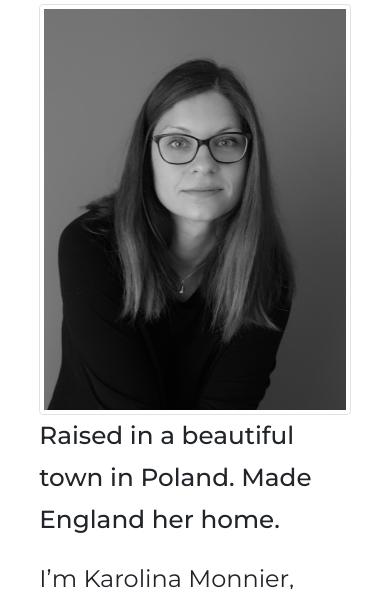
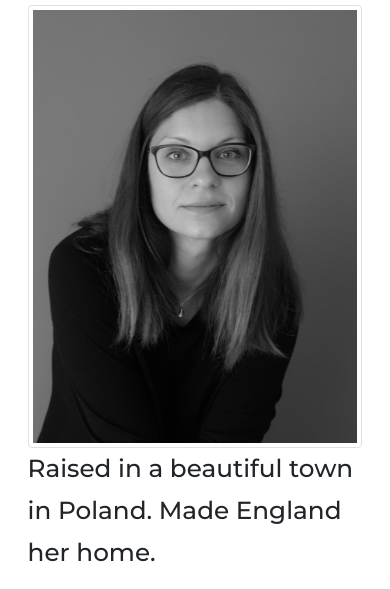
Before and after one commit to Kalamon9/Portfolio2, a plain HTML site: page index.html in a window 390 px wide. Shown: the part 716-1305 px from the top of the page. Drawn offline with nearby package versions, Linux system fonts and the light colour scheme.

Commit message:
update about padding

```diff
--- a/public/css/styles.css
+++ b/public/css/styles.css
@@ -315,7 +315,7 @@ footer p {
 
     /* For mobile phones: */
     #aboutSection {
-      padding: 7% 7%;
+      padding: 7% 4%;
     }
 
     .about-text {
```
